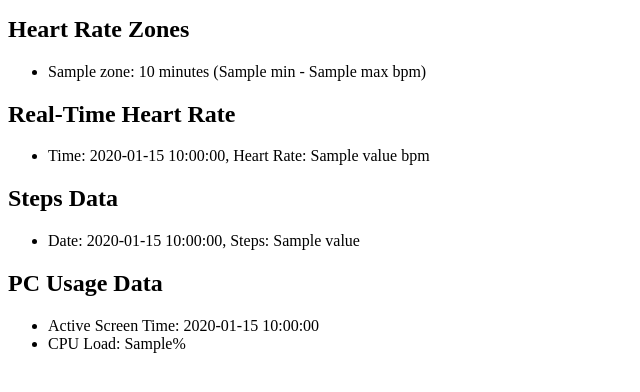
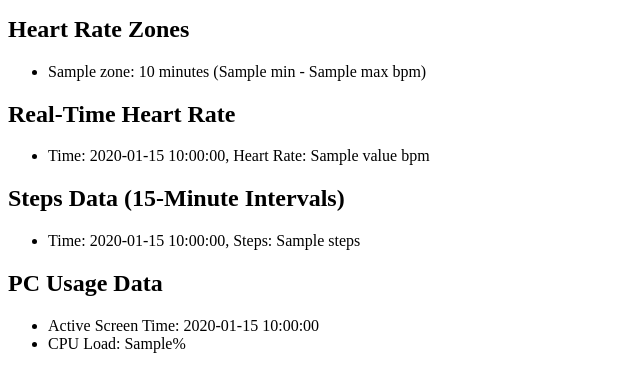
Before and after one commit to alisiak04/ContextOfCode, a Flask app: template Fitbit/templates/display_data.html in a window 1280 px wide. Shown: the part 149-541 px from the top of the page, without its empty margins (0-640 px from the left). Run offline with Flask 3, Linux system fonts and the light colour scheme; the template is opened without the code that fills it: most values are stand-ins (such as "Sample title", 1, 10 or a date in 2020).

Commit message:
interval steps

```diff
--- a/Fitbit/server.py
+++ b/Fitbit/server.py
@@ -3,6 +3,7 @@ from flask import Flask, request, redirect, render_template
 import base64
 from fitbitmetrics import display_heart_rate_data, display_steps_data, display_real_time_heart_rate_data
 from pcmetrics import get_pc_metrics
+from fitbitmetrics import display_steps_data
 
 # 🔹 Fitbit App credentials
 CLIENT_ID = "23Q3T7"
@@ -14,7 +15,7 @@ REDIRECT_URI = "http://localhost:5001/callback"  # Flask will handle this
 AUTH_URL = "https://www.fitbit.com/oauth2/authorize"
 TOKEN_URL = "https://api.fitbit.com/oauth2/token"
 HEART_RATE_URL = "https://api.fitbit.com/1/user/-/activities/heart/date/today/1d.json"
-STEPS_URL = "https://api.fitbit.com/1/user/-/activities/steps/date/today/1d.json"
+STEPS_URL = "https://api.fitbit.com/1/user/-/activities/steps/date/today/1d/15min.json"
 REAL_TIME_HEART_RATE_URL = "https://api.fitbit.com/1/user/-/activities/heart/date/today/1d/1min.json"
 
 
@@ -84,15 +85,15 @@ def callback():
     # Fetch Real-Time Heart Rate Data
     real_time_response = requests.get(REAL_TIME_HEART_RATE_URL, headers=headers)
     real_time_data = real_time_response.json()
-    print("Real-Time Heart Rate Data:", real_time_data)
+
 
     # Fetch steps data
     steps_response = requests.get(STEPS_URL, headers=headers)
-    print("Steps API response:", steps_response.text)
     steps_data = steps_response.json()
 
     if 'activities-steps' not in steps_data:
         return f"Error fetching steps data: {steps_data}"
+    steps_list = display_steps_data(steps_data)
 
     # Get PC metrics
     pc_metrics = get_pc_metrics()
@@ -103,7 +104,7 @@ def callback():
         resting_heart_rate=fitbit_data['activities-heart'][0]['value'].get('restingHeartRate', None),
         heart_rate_zones=fitbit_data['activities-heart'][0]['value'].get('heartRateZones', []),
         real_time_data=real_time_data.get('activities-heart-intraday', {}).get('dataset', []),
-        steps_data=steps_data['activities-steps'],
+        steps_data=steps_list,
         pc_metrics=pc_metrics
     )
 if __name__ == "__main__":
--- a/Fitbit/templates/display_data.html
+++ b/Fitbit/templates/display_data.html
@@ -42,17 +42,19 @@
         {% endif %}
     </ul>
 
-    <!-- Steps Data -->
-    <h2>Steps Data</h2>
+
+    <!-- Steps Data (15-Minute Intervals) -->
+    <h2>Steps Data (15-Minute Intervals)</h2>
     <ul>
         {% if steps_data %}
             {% for entry in steps_data %}
-                <li>Date: {{ entry.dateTime }}, Steps: {{ entry.value }}</li>
+                <li>Time: {{ entry.time_slot }}, Steps: {{ entry.steps }}</li>
             {% endfor %}
         {% else %}
-            <li>No steps data available</li>
+            <li>No 15-minute steps data available</li>
         {% endif %}
     </ul>
+
     <h2>PC Usage Data</h2>
 <ul>
     <li>Active Screen Time: {{ pc_metrics['active_screen_time'] }}</li>
```
Also changed, not shown: Fitbit/fitbitmetrics.py (+6 -7 lines), Fitbit/pcmetrics.py (line endings or trailing spaces).
